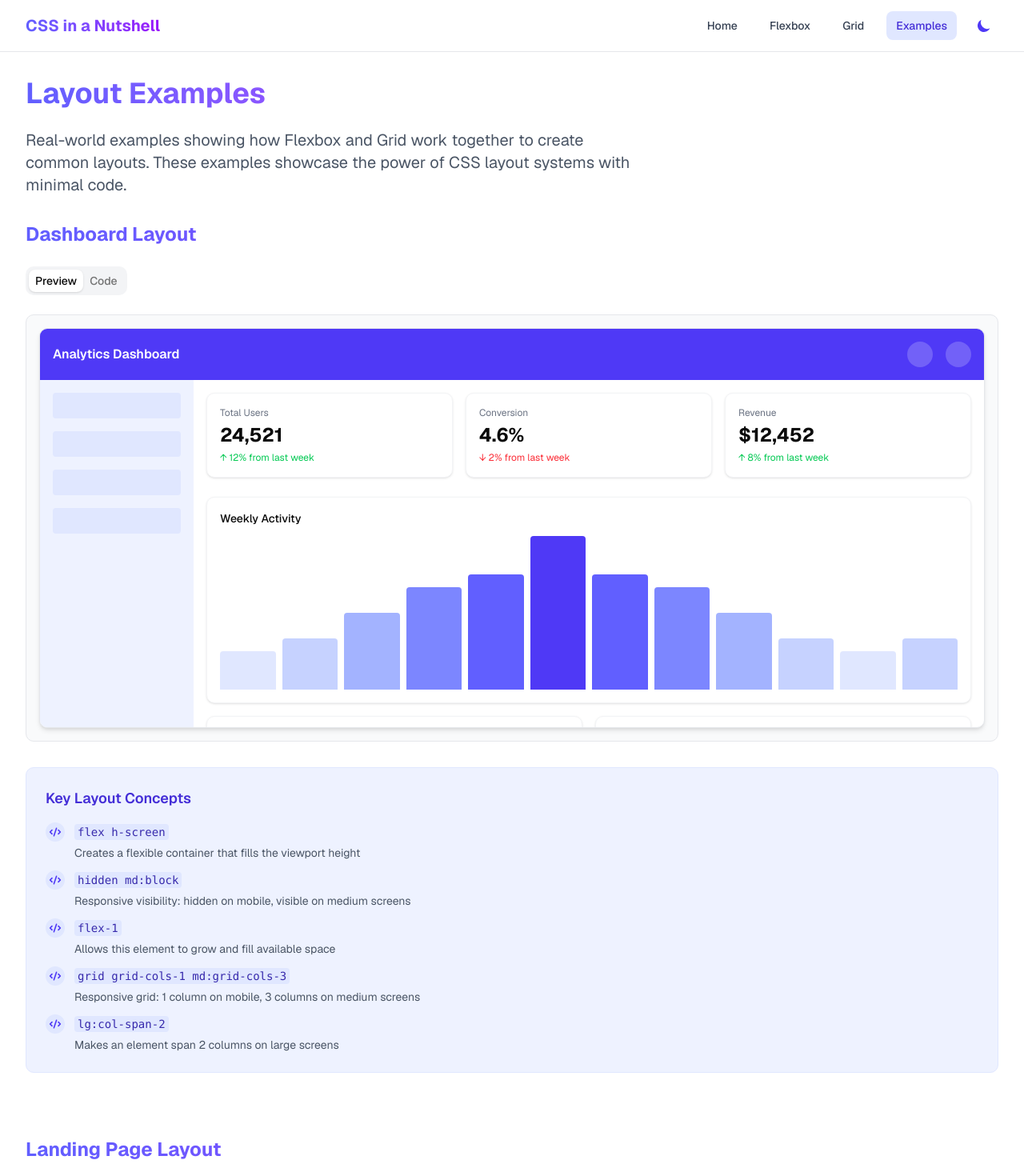
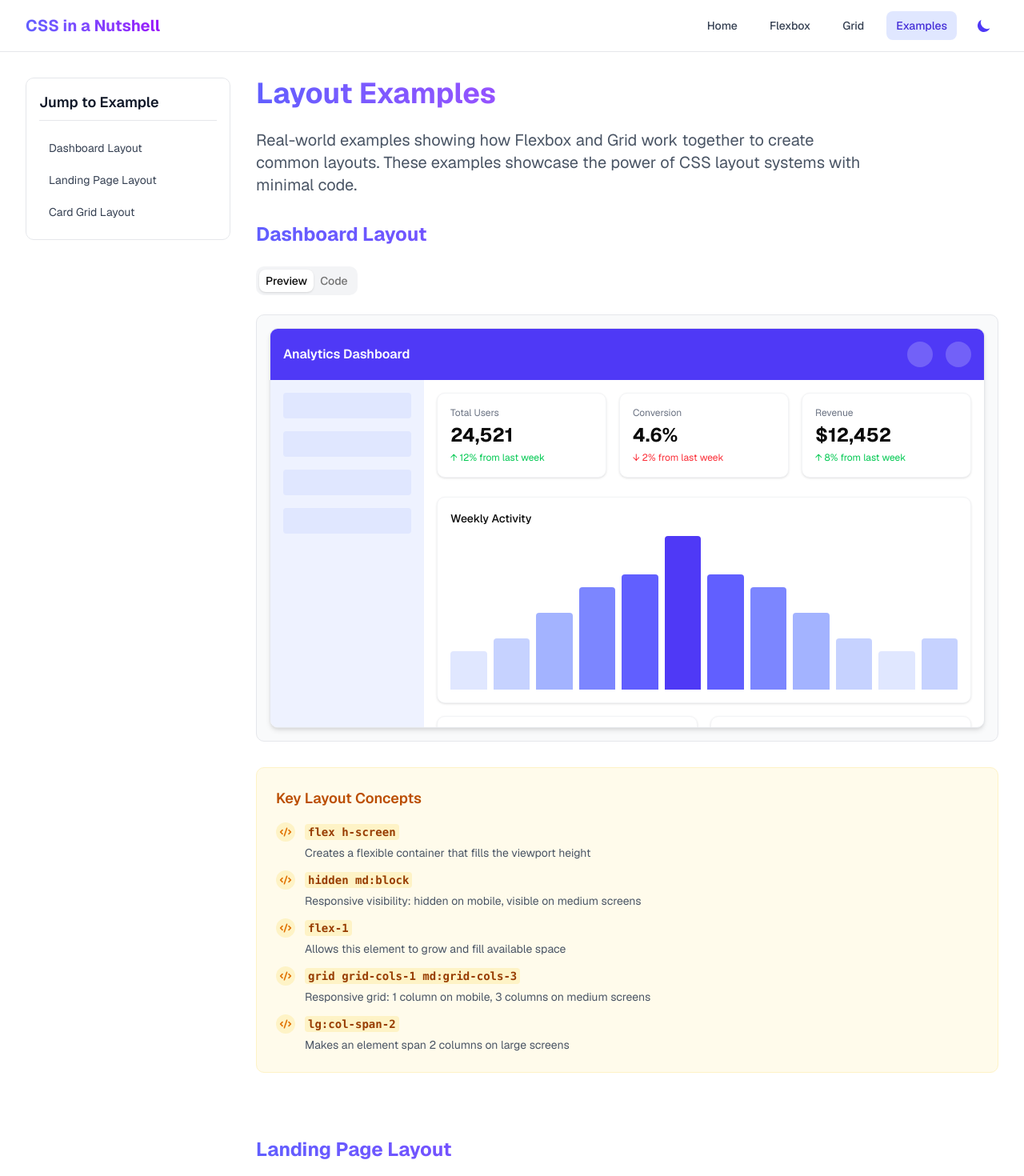
Before and after one commit to Neel738/layout-in-a-nutshell, a Next.js app: page /examples in a window 1280 px wide. Shown: the top 1470 px of the page at 80% size. Built offline with nearby package versions, Linux system fonts and the light colour scheme.

Commit message:
helper + constrast

```diff
--- a/src/app/components/CodeDisplay.tsx
+++ b/src/app/components/CodeDisplay.tsx
@@ -68,12 +68,12 @@ export default function CodeDisplay({
       parts.push(
         <span
           key={`highlight-${idx}`}
-          className={`bg-indigo-100 dark:bg-indigo-900/40 text-indigo-800 dark:text-indigo-300 rounded px-1 font-semibold group relative`}
+          className={`bg-amber-200 dark:bg-amber-800/60 text-amber-900 dark:text-amber-100 rounded px-1.5 font-semibold group relative shadow-sm`}
           title={highlight.explanation || ""}
         >
           {highlight.originalText}
           {highlight.explanation && (
-            <span className="absolute -top-10 left-0 bg-white dark:bg-gray-800 border border-gray-200 dark:border-gray-700 p-2 rounded text-xs text-gray-700 dark:text-gray-300 opacity-0 group-hover:opacity-100 transition-opacity w-max max-w-48 shadow-md pointer-events-none z-10">
+            <span className="absolute -top-16 left-0 bg-white dark:bg-gray-900 border-2 border-amber-200 dark:border-amber-800 p-2.5 rounded-lg text-xs text-gray-800 dark:text-gray-100 opacity-0 group-hover:opacity-100 transition-opacity w-max max-w-[300px] shadow-lg pointer-events-none z-10">
               {highlight.explanation}
             </span>
           )}
@@ -93,8 +93,8 @@ export default function CodeDisplay({
   };
 
   return (
-    <div className="overflow-x-auto rounded-lg bg-gray-50 dark:bg-gray-900 border border-gray-200 dark:border-gray-800">
-      <pre className="p-4 text-sm font-mono text-gray-800 dark:text-gray-200 overflow-x-auto whitespace-pre-wrap">
+    <div className="overflow-x-auto rounded-lg bg-gray-100 dark:bg-gray-950 border-2 border-gray-300 dark:border-gray-700 shadow-md">
+      <pre className="p-5 text-sm font-mono text-gray-900 dark:text-gray-100 overflow-x-auto whitespace-pre-wrap">
         {renderHighlightedCode()}
       </pre>
     </div>
--- a/src/app/components/CopyableCode.tsx
+++ b/src/app/components/CopyableCode.tsx
@@ -86,7 +86,7 @@ export default function CopyableCode({
       parts.push(
         <span
           key={`highlight-${idx}`}
-          className="bg-indigo-100 dark:bg-indigo-900/40 text-indigo-800 dark:text-indigo-300 rounded px-1 group relative"
+          className="bg-amber-100 dark:bg-amber-900/40 text-amber-800 dark:text-amber-300 rounded px-1 font-bold group relative"
           title={highlight.explanation || ""}
         >
           {highlight.originalText}
--- a/src/app/examples/page.tsx
+++ b/src/app/examples/page.tsx
@@ -279,7 +279,7 @@ function ExampleTab({
   title,
 }: ExampleTabProps) {
   return (
-    <div className="space-y-8">
+    <div className="space-y-8" id={title.toLowerCase().replace(/\s+/g, "-")}>
       <div>
         <h2 className="text-2xl font-bold mb-6 bg-gradient-to-r from-indigo-500 to-purple-600 text-transparent bg-clip-text">
           {title}
@@ -307,17 +307,17 @@ function ExampleTab({
         </Tabs>
       </div>
 
-      <div className="p-6 bg-indigo-50 dark:bg-indigo-900/20 rounded-lg border border-indigo-100 dark:border-indigo-800/40">
-        <h3 className="text-lg font-semibold mb-4 text-indigo-700 dark:text-indigo-300">
+      <div className="p-6 bg-amber-50 dark:bg-amber-900/10 rounded-lg border border-amber-100 dark:border-amber-800/30">
+        <h3 className="text-lg font-semibold mb-4 text-amber-700 dark:text-amber-300">
           Key Layout Concepts
         </h3>
         <ul className="space-y-3">
           {highlightedParts?.map((part, index) => (
             <li key={index} className="flex items-start gap-3">
-              <div className="rounded-full bg-indigo-100 dark:bg-indigo-900/40 flex-shrink-0 p-1">
+              <div className="rounded-full bg-amber-100 dark:bg-amber-900/40 flex-shrink-0 p-1">
                 <svg
                   xmlns="http://www.w3.org/2000/svg"
-                  className="h-4 w-4 text-indigo-600 dark:text-indigo-400"
+                  className="h-4 w-4 text-amber-600 dark:text-amber-400"
                   viewBox="0 0 20 20"
                   fill="currentColor"
                 >
@@ -329,7 +329,7 @@ function ExampleTab({
                 </svg>
               </div>
               <div>
-                <code className="text-sm bg-indigo-100 dark:bg-indigo-900/40 text-indigo-800 dark:text-indigo-300 rounded px-1 py-0.5">
+                <code className="text-sm bg-amber-100 dark:bg-amber-900/40 text-amber-800 dark:text-amber-300 rounded px-1 py-0.5 font-bold">
                   {part.text}
                 </code>
                 <p className="text-sm text-gray-600 dark:text-gray-300 mt-1">
@@ -466,24 +466,14 @@ export default function ExamplesPage() {
   {/* Repeat for more cards */}
 </div>`;
 
-  return (
-    <div className="space-y-20">
-      <header className="mb-8">
-        <h1 className="text-4xl font-bold mb-6 bg-gradient-to-r from-indigo-500 via-purple-500 to-indigo-600 text-transparent bg-clip-text">
-          Layout Examples
-        </h1>
-        <p className="text-xl text-gray-600 dark:text-gray-300 max-w-3xl">
-          Real-world examples showing how Flexbox and Grid work together to
-          create common layouts. These examples showcase the power of CSS layout
-          systems with minimal code.
-        </p>
-      </header>
-
-      <ExampleTab
-        title="Dashboard Layout"
-        example={<DashboardLayout />}
-        codeSnippet={dashboardCode}
-        highlightedParts={[
+  // Define the example sections for both side navigation and content
+  const examples = [
+    {
+      id: "dashboard-layout",
+      title: "Dashboard Layout",
+      codeSnippet: dashboardCode,
+      example: <DashboardLayout />,
+      highlightedParts: [
         {
           text: "flex h-screen",
           explanation:
@@ -507,14 +497,14 @@ export default function ExamplesPage() {
           text: "lg:col-span-2",
           explanation: "Makes an element span 2 columns on large screens",
         },
-        ]}
-      />
-
-      <ExampleTab
-        title="Landing Page Layout"
-        example={<LandingPageLayout />}
-        codeSnippet={landingPageCode}
-        highlightedParts={[
+      ],
+    },
+    {
+      id: "landing-page-layout",
+      title: "Landing Page Layout",
+      codeSnippet: landingPageCode,
+      example: <LandingPageLayout />,
+      highlightedParts: [
         {
           text: "flex items-center justify-between",
           explanation:
@@ -538,14 +528,14 @@ export default function ExamplesPage() {
           text: "max-w-4xl mx-auto",
           explanation: "Centers a container with maximum width",
         },
-        ]}
-      />
-
-      <ExampleTab
-        title="Card Grid Layout"
-        example={<CardLayoutExample />}
-        codeSnippet={cardGridCode}
-        highlightedParts={[
+      ],
+    },
+    {
+      id: "card-grid-layout",
+      title: "Card Grid Layout",
+      codeSnippet: cardGridCode,
+      example: <CardLayoutExample />,
+      highlightedParts: [
         {
           text: "grid grid-cols-1 sm:grid-cols-2 lg:grid-cols-3 xl:grid-cols-4",
           explanation:
@@ -564,8 +554,56 @@ export default function ExamplesPage() {
           explanation:
             "Horizontal flexbox with items at opposite ends and vertically centered",
         },
-        ]}
+      ],
+    },
+  ];
+
+  return (
+    <div className="flex flex-col lg:flex-row gap-8">
+      {/* Side Navigation - Hidden on mobile, visible on large screens */}
+      <div className="lg:w-64 shrink-0">
+        <div className="lg:sticky lg:top-24 p-4 border border-gray-200 dark:border-gray-800 rounded-lg bg-white dark:bg-gray-900">
+          <h3 className="text-lg font-semibold mb-4 pb-2 border-b border-gray-200 dark:border-gray-800 text-gray-900 dark:text-gray-100">
+            Jump to Example
+          </h3>
+          <nav className="space-y-1">
+            {examples.map((example) => (
+              <a
+                key={example.id}
+                href={`#${example.id}`}
+                className="block px-3 py-2 text-sm rounded-md transition-colors hover:bg-gray-100 dark:hover:bg-gray-800 text-gray-700 dark:text-gray-300"
+              >
+                {example.title}
+              </a>
+            ))}
+          </nav>
+        </div>
+      </div>
+
+      {/* Main Content */}
+      <div className="flex-1 space-y-20">
+        <header className="mb-8">
+          <h1 className="text-4xl font-bold mb-6 bg-gradient-to-r from-indigo-500 via-purple-500 to-indigo-600 text-transparent bg-clip-text">
+            Layout Examples
+          </h1>
+          <p className="text-xl text-gray-600 dark:text-gray-300 max-w-3xl">
+            Real-world examples showing how Flexbox and Grid work together to
+            create common layouts. These examples showcase the power of CSS
+            layout systems with minimal code.
+          </p>
+        </header>
+
+        {examples.map((example) => (
+          <div key={example.id} id={example.id}>
+            <ExampleTab
+              title={example.title}
+              example={example.example}
+              codeSnippet={example.codeSnippet}
+              highlightedParts={example.highlightedParts}
             />
+          </div>
+        ))}
+      </div>
     </div>
   );
 }
```
Lines whose indentation alone changed are shown as unchanged.
